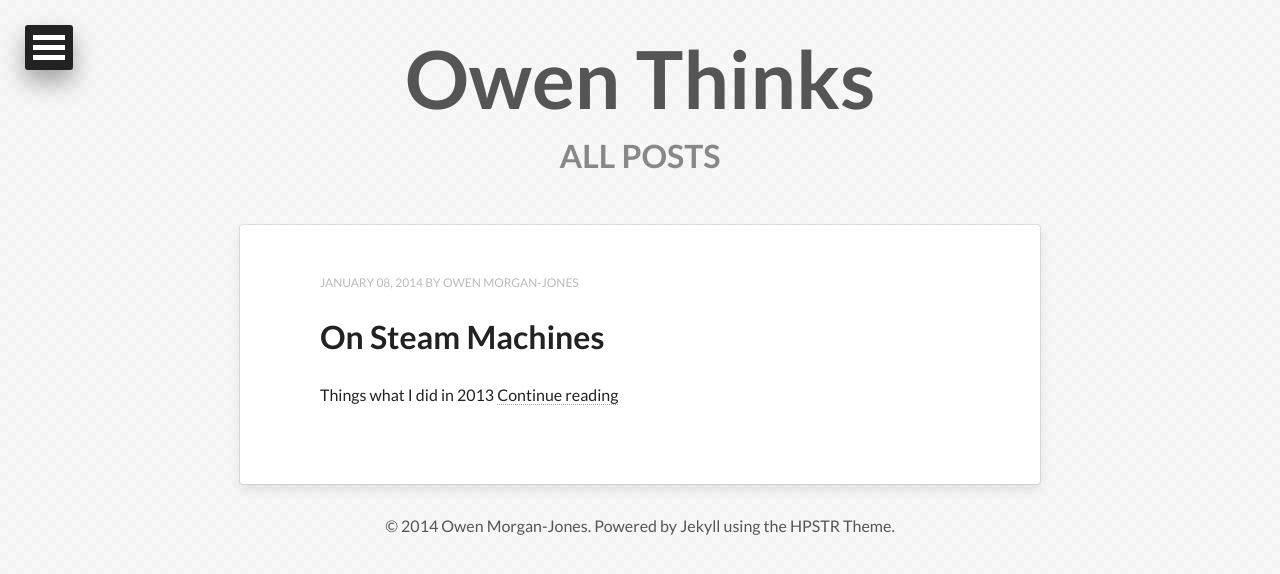
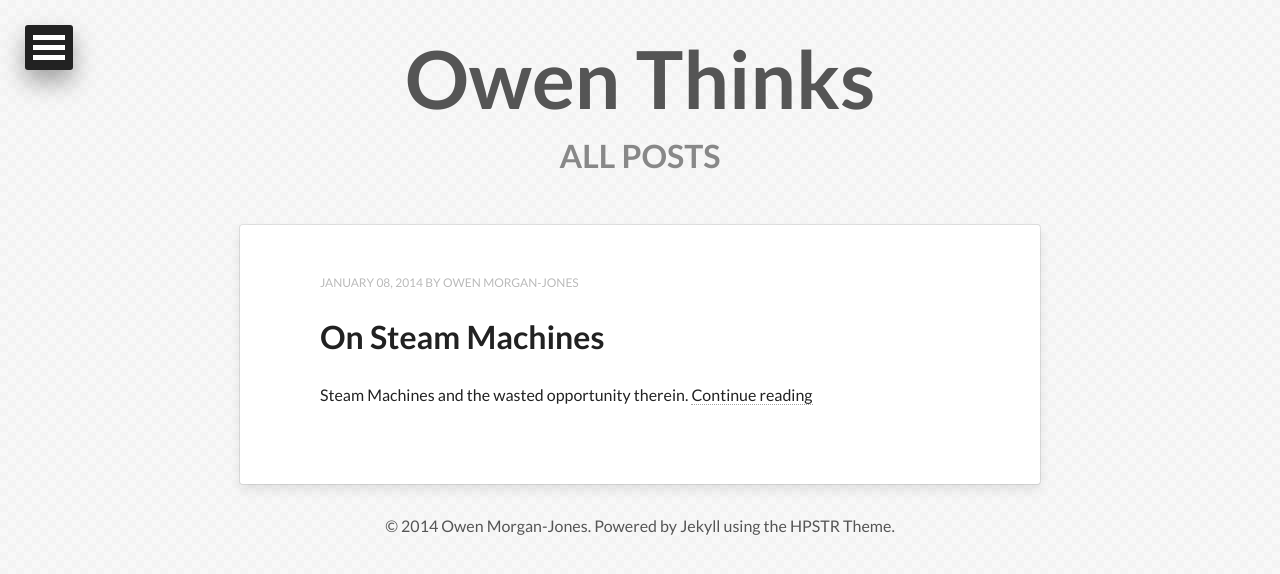
Before and after one commit to Sharkwald/sharkwald.github.io, a Jekyll site: the page built from archive.html, in a window 1280 px wide. Shown: the top 574 px of the page. Built offline with Jekyll 4.4.1, drawn with Linux system fonts in a browser that asks for light colours; nearby versions of some CDN libraries.

Commit message:
fixing description

```diff
--- a/_posts/2014-01-08-on-steam-machines.md
+++ b/_posts/2014-01-08-on-steam-machines.md
@@ -1,7 +1,7 @@
 ---
 layout: post
 title: On Steam Machines
-description: "Things what I did in 2013"
+description: "Steam Machines and the wasted opportunity therein."
 tags: [steam machines, gaming, tech, pcs]
 image:
   feature: steam-machine.jpg
```
